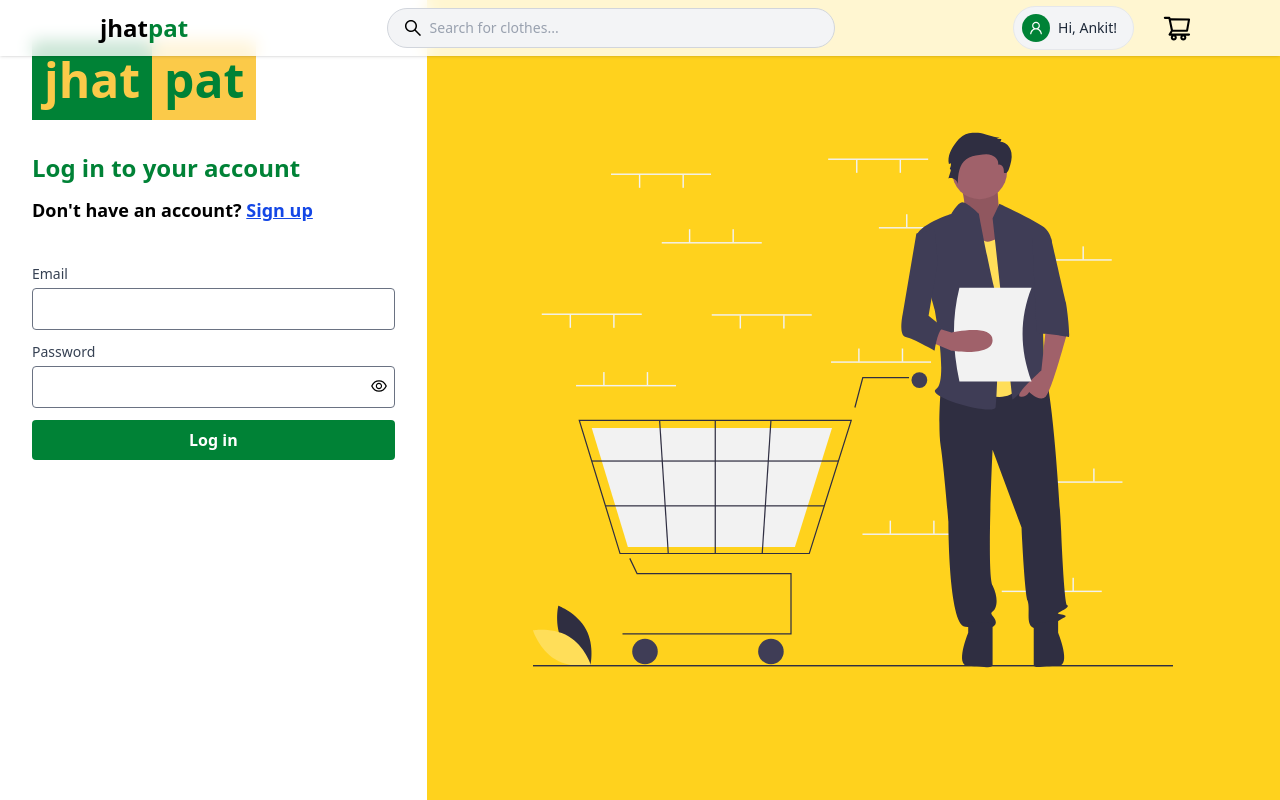
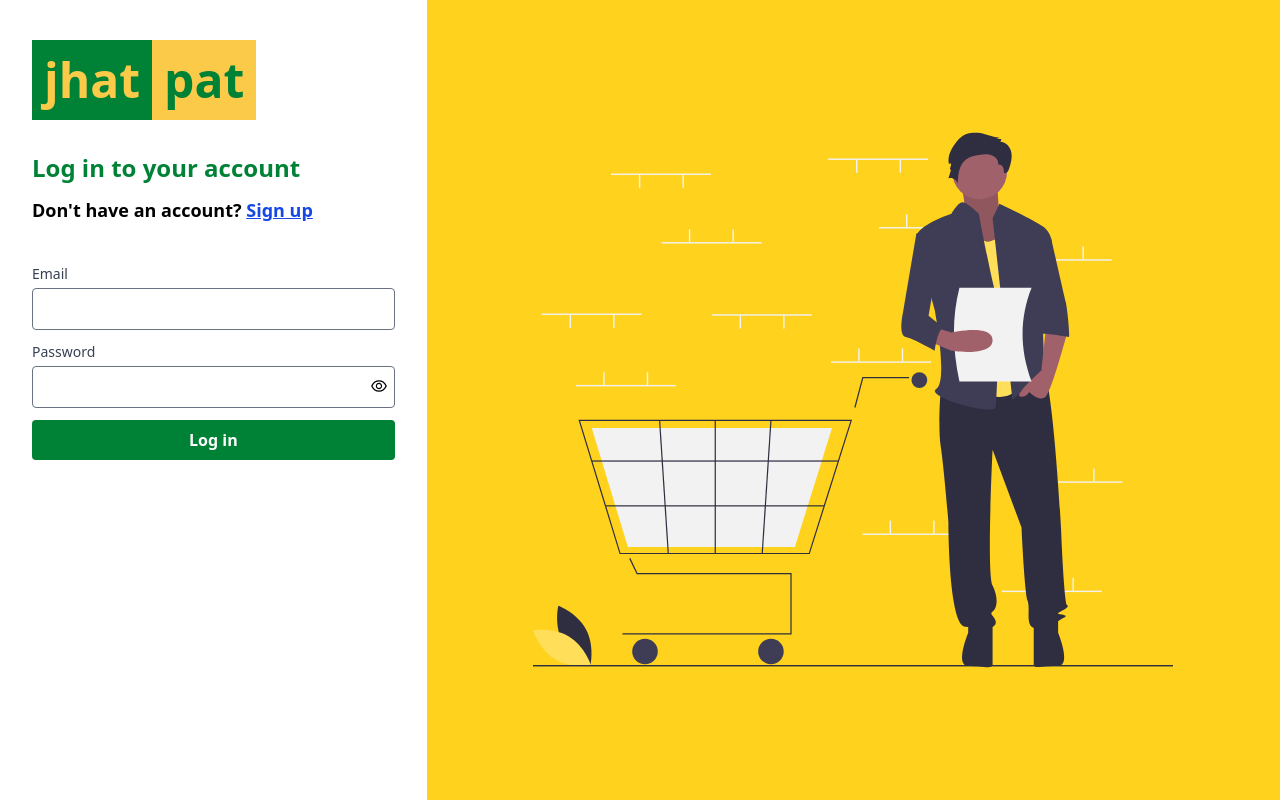
Before and after one commit to khanalankitt/E-Commerce-Full-Stack, a Next.js app in the folder frontend/: page /login in a window 1280 px wide. Built offline with nearby package versions, Linux system fonts and the light colour scheme.

Commit message:
chore: added seperate layouts for auth and non-auth pages

```diff
--- /dev/null
+++ b/frontend/app/(auth)/layout.tsx
@@ -0,0 +1,11 @@
+export default function StoreLayout({
+  children,
+}: {
+  children: React.ReactNode;
+}) {
+  return (
+    <>
+      <main>{children}</main>
+    </>
+  );
+}
--- /dev/null
+++ b/frontend/app/(store)/layout.tsx
@@ -0,0 +1,14 @@
+import NavBar from "@/components/navbar";
+
+export default function StoreLayout({
+  children,
+}: {
+  children: React.ReactNode;
+}) {
+  return (
+    <>
+      <NavBar />
+      <main>{children}</main>
+    </>
+  );
+}
--- a/frontend/app/layout.tsx
+++ b/frontend/app/layout.tsx
@@ -1,7 +1,6 @@
 import type { Metadata } from "next";
 import { Geist, Geist_Mono } from "next/font/google";
 import "./globals.css";
-import NavBar from "@/components/navbar";
 
 const geistSans = Geist({
   variable: "--font-geist-sans",
@@ -28,10 +27,7 @@
       lang="en"
       className={`${geistSans.variable} ${geistMono.variable} h-full antialiased`}
     >
-      <body className="min-h-full flex flex-col">
-        <NavBar />
-        {children}
-      </body>
+      <body className="min-h-full flex flex-col">{children}</body>
     </html>
   );
 }
```
Also changed, not shown: frontend/app/(store)/category/page.tsx (renamed from frontend/app/category/page.tsx), frontend/app/(store)/product/[id]/page.tsx (renamed from frontend/app/product/[id]/page.tsx), frontend/app/(store)/product/[id]/quantitySelector.tsx (renamed from frontend/app/product/[id]/quantitySelector.tsx).
